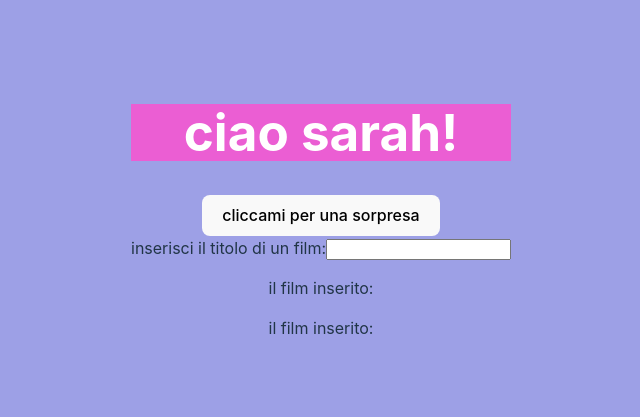
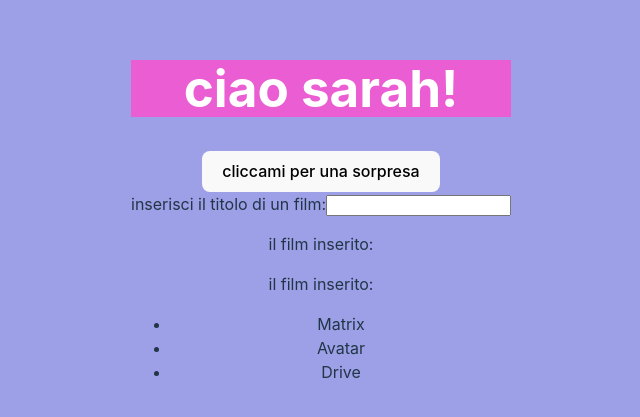
Before and after one commit to sarahelshark/my-first-vite-project, a Vue app: page / in a window 1280 px wide. Shown: the part 187-604 px from the top of the page, without its empty margins (319-959 px from the left). Built offline with nearby package versions, Linux system fonts and the light colour scheme.

Commit message:
feat add v-for

```diff
--- a/src/App.vue
+++ b/src/App.vue
@@ -7,12 +7,13 @@ export default{
       background:'pink',
       movie:"",
       show: true,
+      films:['Matrix','Avatar','Drive'],
     }
   },
   methods:{
     greetings(){
       console.log( " ciao" , this.message );
-      document.getElementById('emptyEl').innerHTML += `ciao ${this.message}`
+     document.getElementById('emptyEl').innerHTML += `ciao ${this.message}`
     }
 
 }
@@ -29,6 +30,12 @@ export default{
    <p v-if="show">il film inserito: {{ movie }}</p>
    <p v-show="show">il film inserito: {{ movie }}</p>
    <p id="emptyEl"></p>
+
+   <ul>
+    <li v-for="film in films">
+       {{ film }}
+    </li>
+   </ul>
   </div>
 
 </template>
```
